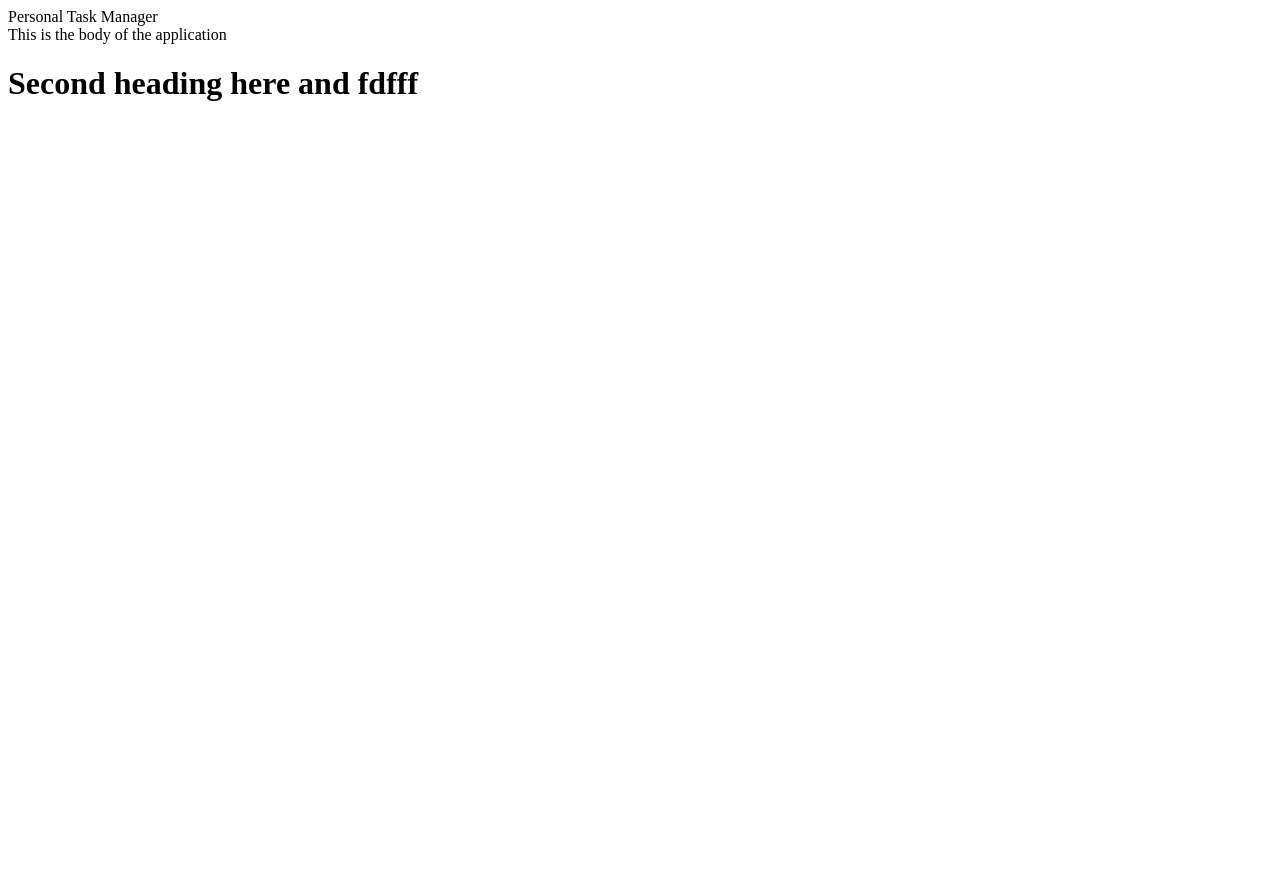
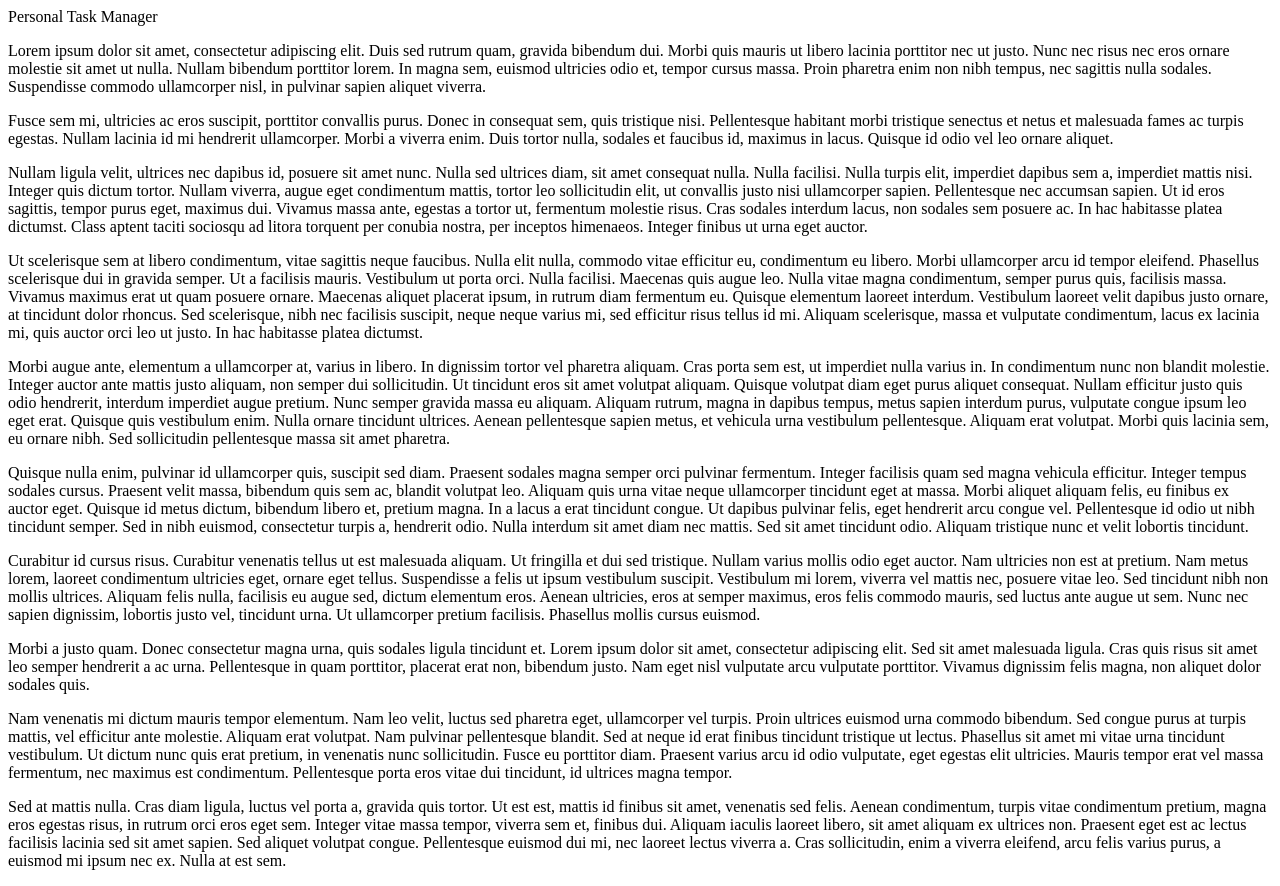
Before and after one commit to vy3191/personal_task_manager, a React app: page / in a window 1280 px wide. Before the commit the page ends 800 px from the top, so only its background shows below. Built offline with nearby package versions, Linux system fonts and the light colour scheme.

Commit message:
Added Home.js file

```diff
--- a/src/pages/Base/App.js
+++ b/src/pages/Base/App.js
@@ -1,5 +1,7 @@
 import React from 'react';
 import { Header } from 'components';
+// import {default as Home } from './Home';
+import Home from '../Home';
 import { hot as horReloader } from 'react-hot-loader/root';
 import './_App';
 // import Header from '../../components/Header/Header';
@@ -11,8 +13,7 @@ class App extends React.Component {
     return (
       <div>
         <Header />
-        <div>This is the body of the application</div>
-        <h1>Second heading here and fdfff</h1>
+        <Home />
       </div>
     )
   }
--- a/src/pages/Base/_App.scss
+++ b/src/pages/Base/_App.scss
@@ -1,3 +1,8 @@
-      * {
+* {
   font-family: 'Roboto-Regular', Arial, Helvetica, sans-serif;
 }
+
+body {
+  height: 100hv;
+  width: 100vw;
+}
--- /dev/null
+++ b/src/pages/Home/index.js
@@ -0,0 +1,32 @@
+import React from 'react';
+
+
+class Home extends React.Component {
+  render() {
+    return(
+      <section>
+        <p>Lorem ipsum dolor sit amet, consectetur adipiscing elit. Duis sed rutrum quam, gravida bibendum dui. Morbi quis mauris ut libero lacinia porttitor nec ut justo. Nunc nec risus nec eros ornare molestie sit amet ut nulla. Nullam bibendum porttitor lorem. In magna sem, euismod ultricies odio et, tempor cursus massa. Proin pharetra enim non nibh tempus, nec sagittis nulla sodales. Suspendisse commodo ullamcorper nisl, in pulvinar sapien aliquet viverra.</p>
+
+        <p>Fusce sem mi, ultricies ac eros suscipit, porttitor convallis purus. Donec in consequat sem, quis tristique nisi. Pellentesque habitant morbi tristique senectus et netus et malesuada fames ac turpis egestas. Nullam lacinia id mi hendrerit ullamcorper. Morbi a viverra enim. Duis tortor nulla, sodales et faucibus id, maximus in lacus. Quisque id odio vel leo ornare aliquet.</p>
+
+        <p>Nullam ligula velit, ultrices nec dapibus id, posuere sit amet nunc. Nulla sed ultrices diam, sit amet consequat nulla. Nulla facilisi. Nulla turpis elit, imperdiet dapibus sem a, imperdiet mattis nisi. Integer quis dictum tortor. Nullam viverra, augue eget condimentum mattis, tortor leo sollicitudin elit, ut convallis justo nisi ullamcorper sapien. Pellentesque nec accumsan sapien. Ut id eros sagittis, tempor purus eget, maximus dui. Vivamus massa ante, egestas a tortor ut, fermentum molestie risus. Cras sodales interdum lacus, non sodales sem posuere ac. In hac habitasse platea dictumst. Class aptent taciti sociosqu ad litora torquent per conubia nostra, per inceptos himenaeos. Integer finibus ut urna eget auctor.</p>
+
+        <p>Ut scelerisque sem at libero condimentum, vitae sagittis neque faucibus. Nulla elit nulla, commodo vitae efficitur eu, condimentum eu libero. Morbi ullamcorper arcu id tempor eleifend. Phasellus scelerisque dui in gravida semper. Ut a facilisis mauris. Vestibulum ut porta orci. Nulla facilisi. Maecenas quis augue leo. Nulla vitae magna condimentum, semper purus quis, facilisis massa. Vivamus maximus erat ut quam posuere ornare. Maecenas aliquet placerat ipsum, in rutrum diam fermentum eu. Quisque elementum laoreet interdum. Vestibulum laoreet velit dapibus justo ornare, at tincidunt dolor rhoncus. Sed scelerisque, nibh nec facilisis suscipit, neque neque varius mi, sed efficitur risus tellus id mi. Aliquam scelerisque, massa et vulputate condimentum, lacus ex lacinia mi, quis auctor orci leo ut justo. In hac habitasse platea dictumst.</p>
+
+        <p>Morbi augue ante, elementum a ullamcorper at, varius in libero. In dignissim tortor vel pharetra aliquam. Cras porta sem est, ut imperdiet nulla varius in. In condimentum nunc non blandit molestie. Integer auctor ante mattis justo aliquam, non semper dui sollicitudin. Ut tincidunt eros sit amet volutpat aliquam. Quisque volutpat diam eget purus aliquet consequat. Nullam efficitur justo quis odio hendrerit, interdum imperdiet augue pretium. Nunc semper gravida massa eu aliquam. Aliquam rutrum, magna in dapibus tempus, metus sapien interdum purus, vulputate congue ipsum leo eget erat. Quisque quis vestibulum enim. Nulla ornare tincidunt ultrices. Aenean pellentesque sapien metus, et vehicula urna vestibulum pellentesque. Aliquam erat volutpat. Morbi quis lacinia sem, eu ornare nibh. Sed sollicitudin pellentesque massa sit amet pharetra.</p>
+
+        <p>Quisque nulla enim, pulvinar id ullamcorper quis, suscipit sed diam. Praesent sodales magna semper orci pulvinar fermentum. Integer facilisis quam sed magna vehicula efficitur. Integer tempus sodales cursus. Praesent velit massa, bibendum quis sem ac, blandit volutpat leo. Aliquam quis urna vitae neque ullamcorper tincidunt eget at massa. Morbi aliquet aliquam felis, eu finibus ex auctor eget. Quisque id metus dictum, bibendum libero et, pretium magna. In a lacus a erat tincidunt congue. Ut dapibus pulvinar felis, eget hendrerit arcu congue vel. Pellentesque id odio ut nibh tincidunt semper. Sed in nibh euismod, consectetur turpis a, hendrerit odio. Nulla interdum sit amet diam nec mattis. Sed sit amet tincidunt odio. Aliquam tristique nunc et velit lobortis tincidunt.</p>
+
+        <p>Curabitur id cursus risus. Curabitur venenatis tellus ut est malesuada aliquam. Ut fringilla et dui sed tristique. Nullam varius mollis odio eget auctor. Nam ultricies non est at pretium. Nam metus lorem, laoreet condimentum ultricies eget, ornare eget tellus. Suspendisse a felis ut ipsum vestibulum suscipit. Vestibulum mi lorem, viverra vel mattis nec, posuere vitae leo. Sed tincidunt nibh non mollis ultrices. Aliquam felis nulla, facilisis eu augue sed, dictum elementum eros. Aenean ultricies, eros at semper maximus, eros felis commodo mauris, sed luctus ante augue ut sem. Nunc nec sapien dignissim, lobortis justo vel, tincidunt urna. Ut ullamcorper pretium facilisis. Phasellus mollis cursus euismod.</p>
+
+        <p>Morbi a justo quam. Donec consectetur magna urna, quis sodales ligula tincidunt et. Lorem ipsum dolor sit amet, consectetur adipiscing elit. Sed sit amet malesuada ligula. Cras quis risus sit amet leo semper hendrerit a ac urna. Pellentesque in quam porttitor, placerat erat non, bibendum justo. Nam eget nisl vulputate arcu vulputate porttitor. Vivamus dignissim felis magna, non aliquet dolor sodales quis.</p>
+
+        <p>Nam venenatis mi dictum mauris tempor elementum. Nam leo velit, luctus sed pharetra eget, ullamcorper vel turpis. Proin ultrices euismod urna commodo bibendum. Sed congue purus at turpis mattis, vel efficitur ante molestie. Aliquam erat volutpat. Nam pulvinar pellentesque blandit. Sed at neque id erat finibus tincidunt tristique ut lectus. Phasellus sit amet mi vitae urna tincidunt vestibulum. Ut dictum nunc quis erat pretium, in venenatis nunc sollicitudin. Fusce eu porttitor diam. Praesent varius arcu id odio vulputate, eget egestas elit ultricies. Mauris tempor erat vel massa fermentum, nec maximus est condimentum. Pellentesque porta eros vitae dui tincidunt, id ultrices magna tempor.</p>
+
+        <p>Sed at mattis nulla. Cras diam ligula, luctus vel porta a, gravida quis tortor. Ut est est, mattis id finibus sit amet, venenatis sed felis. Aenean condimentum, turpis vitae condimentum pretium, magna eros egestas risus, in rutrum orci eros eget sem. Integer vitae massa tempor, viverra sem et, finibus dui. Aliquam iaculis laoreet libero, sit amet aliquam ex ultrices non. Praesent eget est ac lectus facilisis lacinia sed sit amet sapien. Sed aliquet volutpat congue. Pellentesque euismod dui mi, nec laoreet lectus viverra a. Cras sollicitudin, enim a viverra eleifend, arcu felis varius purus, a euismod mi ipsum nec ex. Nulla at est sem.</p>
+    </section>
+    )
+  }
+}
+
+export default Home;
```
Also changed, not shown: src/pages/Home/Home.js (deleted).
